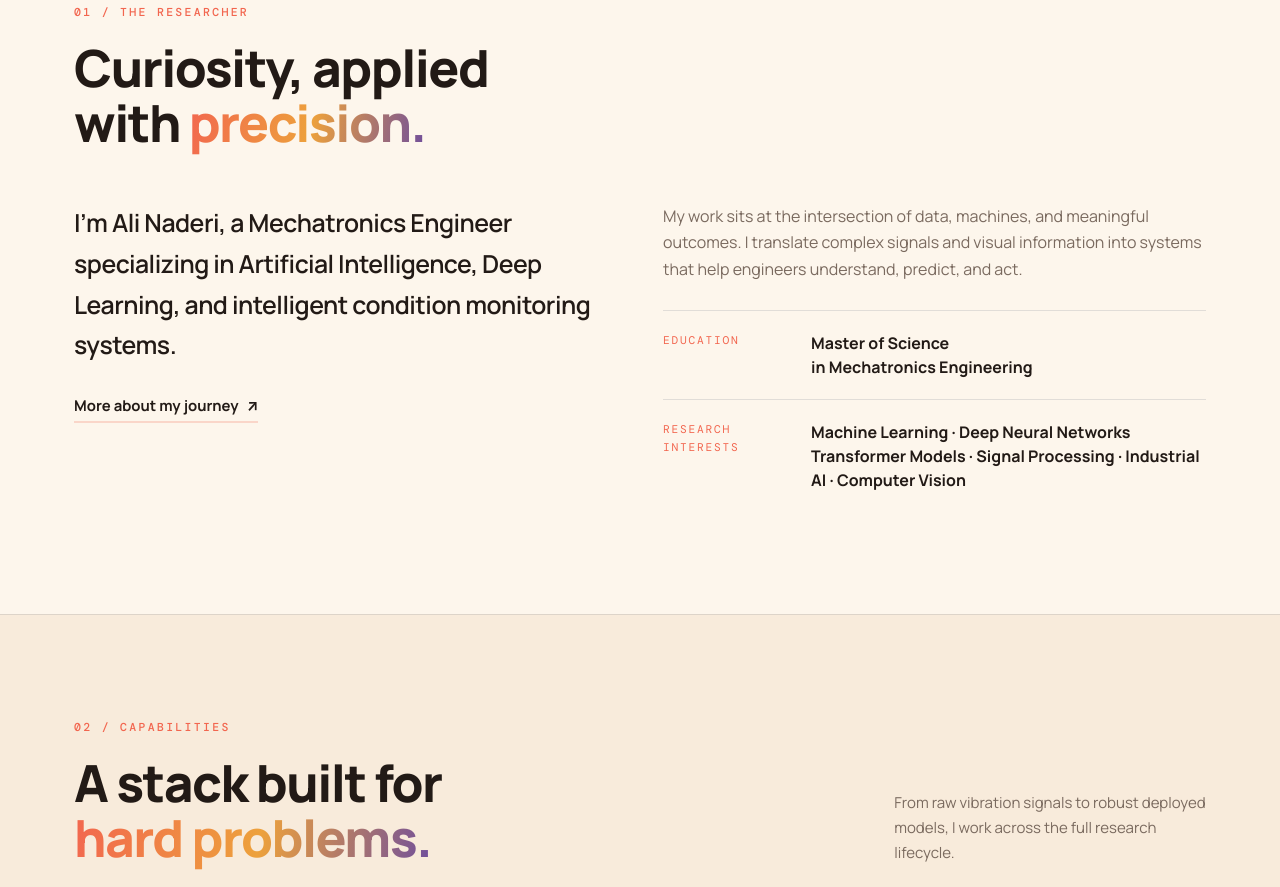
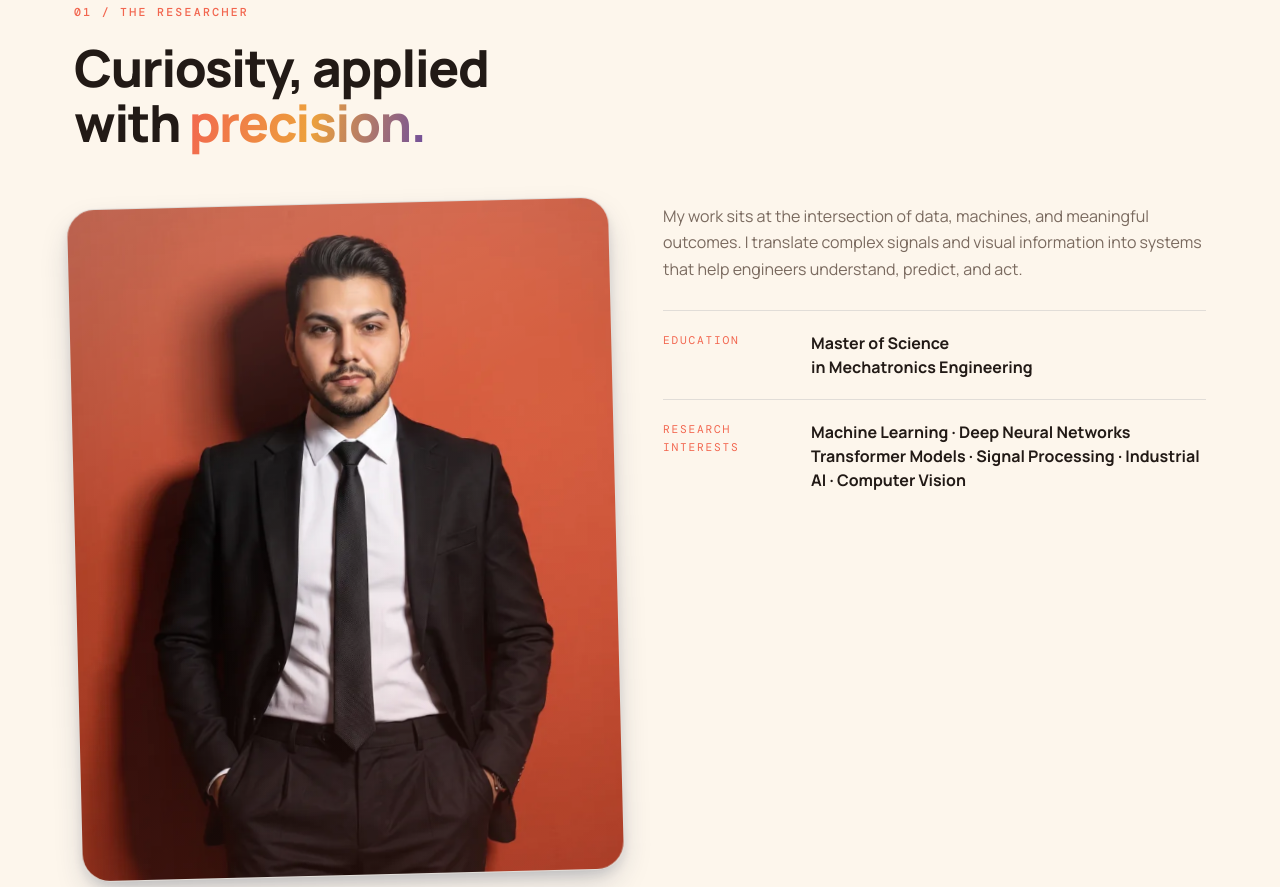
Before and after one commit to AliNaderiii/AliNaderiii.github.io, a plain HTML site: page index.html in a window 1280 px wide. Shown: the part 1117-2004 px from the top of the page. Drawn offline with nearby package versions, Linux system fonts and the light colour scheme.

Commit message:
Add portrait photo to About section

```diff
--- a/index.html
+++ b/index.html
@@ -109,6 +109,12 @@
       <div class="section-head reveal"><p class="eyebrow">01 / The researcher</p><h2>Curiosity, applied<br>with <em>precision.</em></h2></div>
       <div class="about-grid">
         <div class="about-intro reveal">
+          <figure class="about-portrait">
+            <picture>
+              <source srcset="assets/ali-naderi.webp" type="image/webp">
+              <img src="assets/ali-naderi.jpg" width="760" height="943" loading="lazy" decoding="async" alt="Ali Naderi, AI Research Engineer">
+            </picture>
+          </figure>
           <p class="big-copy">I’m Ali Naderi, a Mechatronics Engineer specializing in Artificial Intelligence, Deep Learning, and intelligent condition monitoring systems.</p>
           <a class="text-link" href="#contact">More about my journey <span>↗</span></a>
         </div>
--- a/style.css
+++ b/style.css
@@ -1047,3 +1047,48 @@ h1 em, h2 em {
   body { background: #fff; color: #000; }
   .reveal { opacity: 1; transform: none; }
 }
+
+/* ---------- About portrait ---------- */
+.about-portrait {
+  position: relative;
+  border-radius: var(--r-lg);
+  overflow: hidden;
+  margin-bottom: 30px;
+  border: var(--card-border);
+  box-shadow: var(--card-depth-3), var(--card-inset);
+  transform: rotate(-1.4deg);
+  transition: transform .45s var(--ease), box-shadow .45s var(--ease);
+}
+
+.about-portrait:hover {
+  transform: rotate(0deg) translateY(-6px);
+  box-shadow: var(--card-depth-4), var(--card-inset);
+}
+
+.about-portrait img {
+  width: 100%;
+  height: auto;
+  display: block;
+}
+
+.about-portrait::after {
+  content: '';
+  position: absolute;
+  inset: 0;
+  pointer-events: none;
+  border-radius: var(--r-lg);
+  background: linear-gradient(155deg, rgba(255,255,255,.18) 0%, transparent 40%, rgba(242,102,79,.16) 100%);
+}
+
+[data-theme="dark"] .about-portrait::after {
+  background: linear-gradient(155deg, rgba(255,255,255,.05) 0%, transparent 40%, rgba(255,128,105,.14) 100%);
+}
+
+@media (max-width: 980px) {
+  .about-portrait { max-width: 420px; margin-inline: auto; }
+}
+
+@media (max-width: 760px) {
+  .about-portrait { transform: none; }
+  .about-portrait:hover { transform: translateY(-4px); }
+}
```
Also changed, not shown: assets/ali-naderi.jpg (added), assets/ali-naderi.webp (added).
